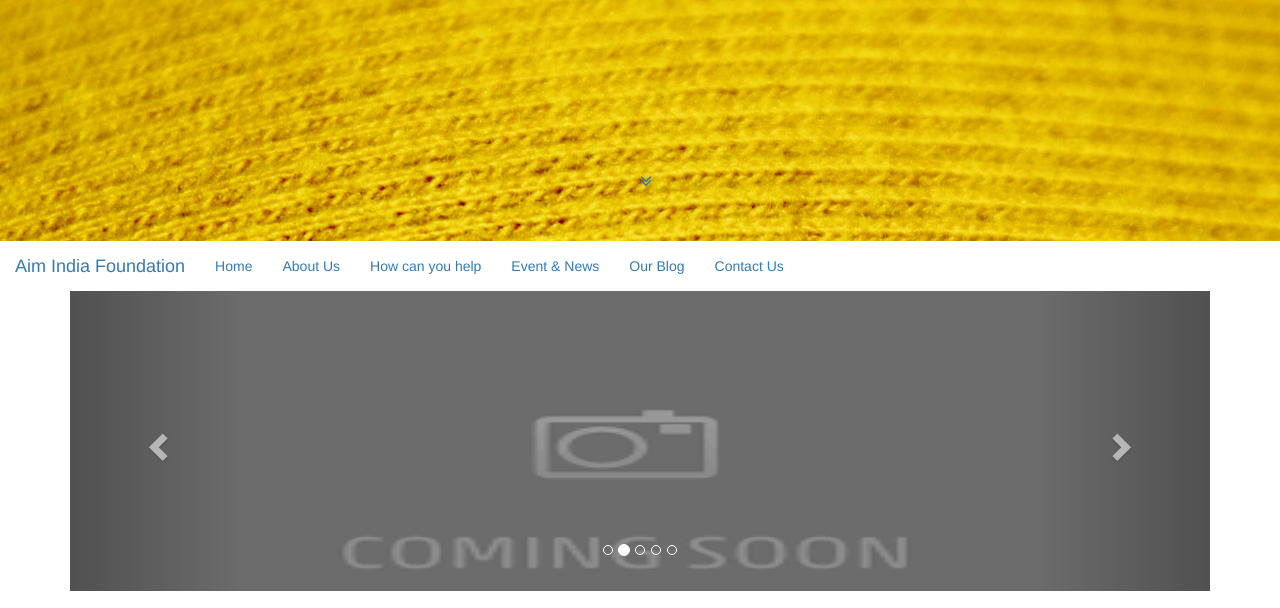
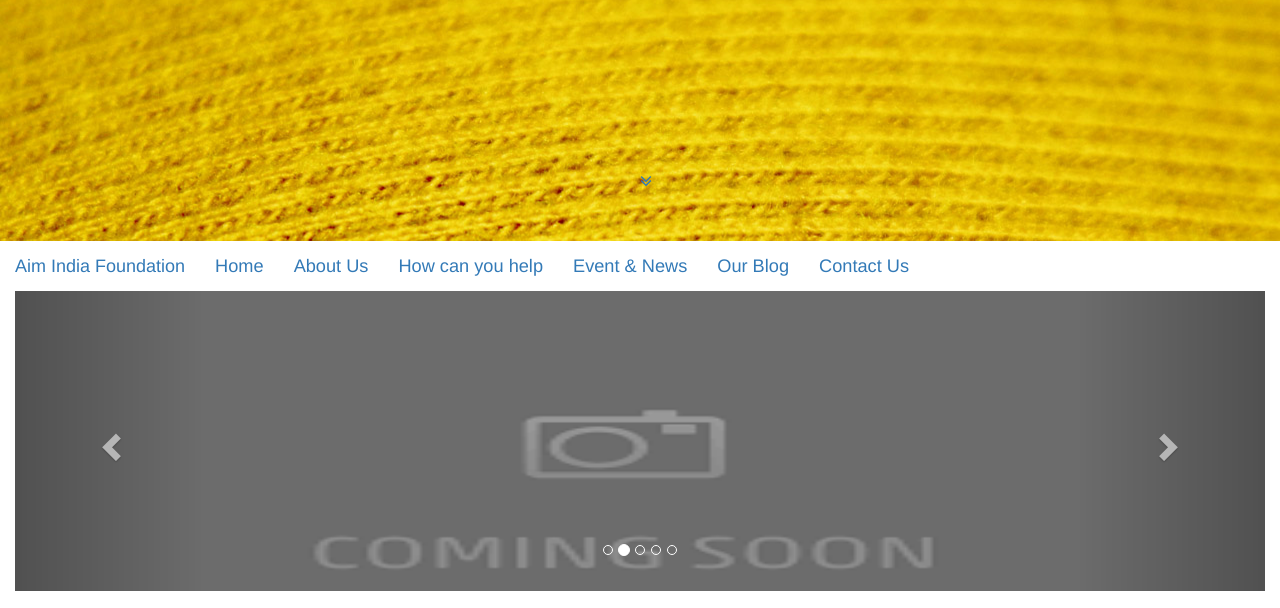
Before and after one commit to vipulrawat/aim_dummy, a plain HTML site: page index.html in a window 1280 px wide. Shown: the part 276-884 px from the top of the page. Drawn offline with Linux system fonts and the light colour scheme.

Commit message:
Update index.html

```diff
--- a/index.html
+++ b/index.html
@@ -59,7 +59,7 @@
                     <a class="navbar-brand" href="#">Aim India Foundation</a>
                 </div>
                 <div id="navbar" class="navbar-collapse collapse">
-                    <ul class="nav navbar-nav">
+                    <ul style="font-size: 1.3em; " class="nav navbar-nav">
                         <li class="active"><a href="#">Home</a></li>
                         <!-- <li class="dropdown">
                             <a href="#" class="dropdown-toggle" data-toggle="dropdown" role="button" aria-haspopup="true" aria-expanded="false">
@@ -120,7 +120,7 @@
                 <a class="navbar-brand" href="#">Aim India Foundation</a>
             </div>
             <div id="navbar2" class="navbar-collapse collapse">
-                <ul class="nav navbar-nav">
+                 <ul style="font-size: 1.3em; " class="nav navbar-nav">
                         <li class="active"><a href="#">Home</a></li>
                         <!-- <li class="dropdown">
                             <a href="#" class="dropdown-toggle" data-toggle="dropdown" role="button" aria-haspopup="true" aria-expanded="false">
@@ -150,7 +150,7 @@
     </div>
     <!--***SHUBHAM'S CODE ENDED***-->
     <!--***AMRITA'S CODE STARTED***-->
-        <div class="container">
+        <div  id="section2" class="container-fluid">
   <div id="myCarousel" class="carousel slide" data-ride="carousel">
     <!-- Indicators -->
     <ol class="carousel-indicators">
```
